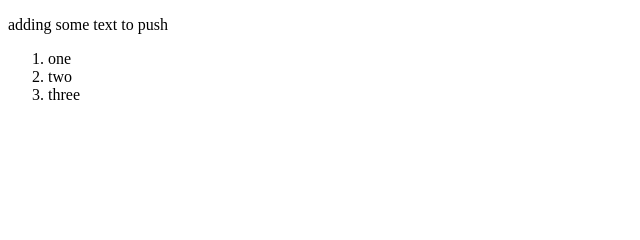
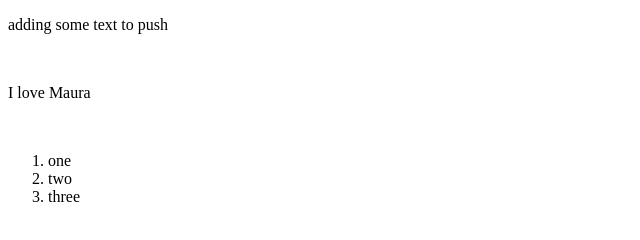
Before and after one commit to obrienceob/TestRepo, a plain HTML site: page index.html in a window 1280 px wide. Shown: the whole page, without its empty margins (0-640 px from the left). Drawn offline with Linux system fonts and the light colour scheme.

Commit message:
more code updates

```diff
--- a/index.html
+++ b/index.html
@@ -7,6 +7,9 @@
 </head>
 <body>
     <p>adding some text to push</p>
+    <br>
+    <p>I love Maura</p>
+    <br>
     <ol>
         <li>one</li>
         <li>two</li>
```
